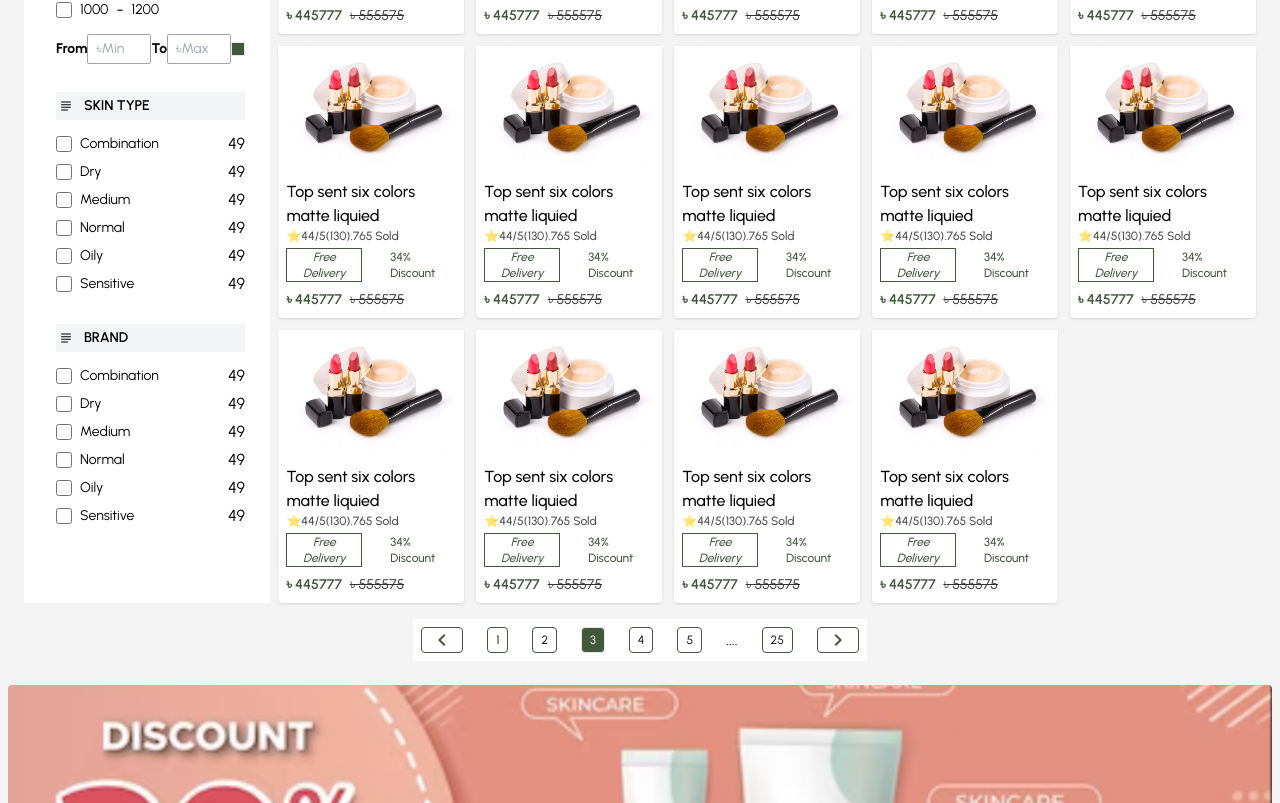
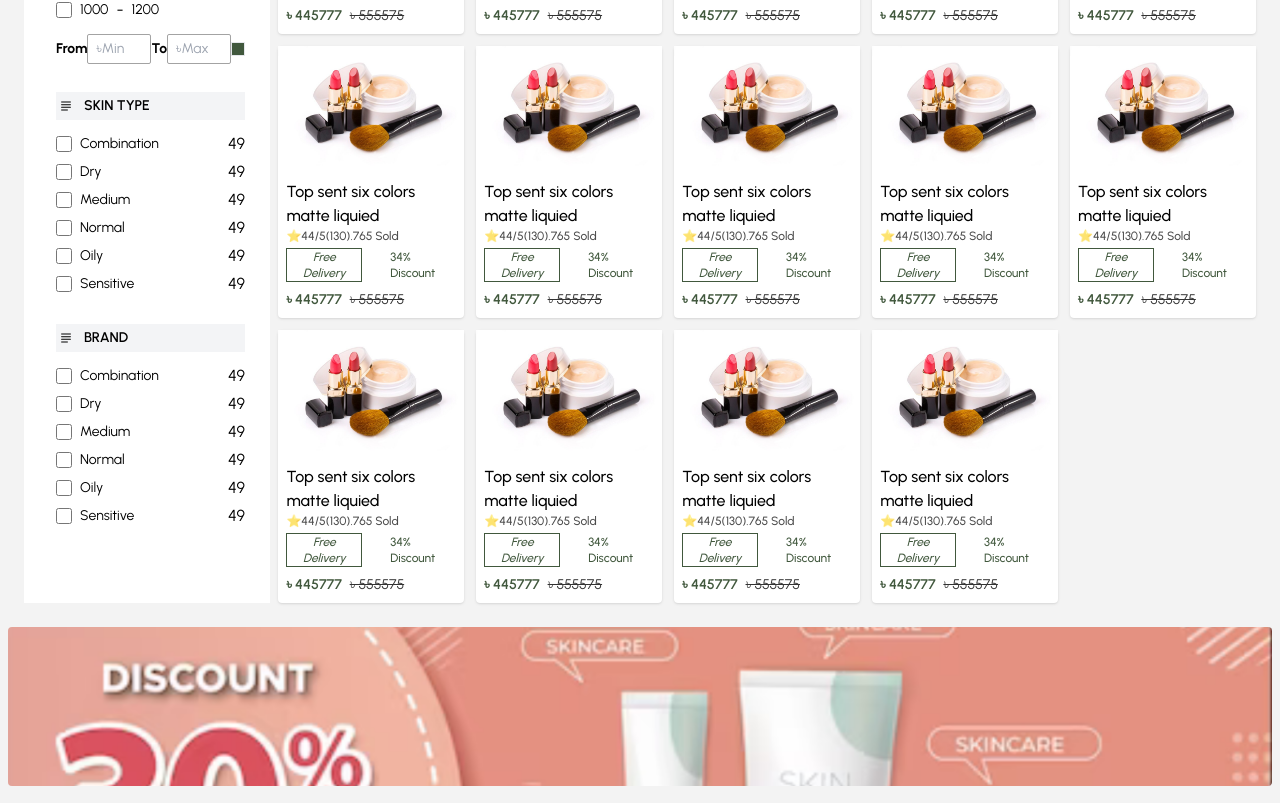
Before and after one commit to nomanscodes/cometics_corner, a Next.js app: page /shop in a window 1280 px wide. Shown: the part 625-1428 px from the top of the page. Built offline with nearby package versions, Linux system fonts and the light colour scheme; a web font is replaced by a local one.

Commit message:
initials commit

```diff
--- a/components/Home/AdsSection.jsx
+++ b/components/Home/AdsSection.jsx
@@ -2,7 +2,7 @@ import React from 'react'
 
 const AdsSection = () => {
     return (
-        <div className='px-2 flex items-center justify-center md:mt-6 '>
+        <div className='px-2 flex items-center justify-center mt-3 md:mt-6 '>
             <picture>
                 <img className='rounded' src="/ads5.png" alt="" />
             </picture>
--- a/pages/shop.jsx
+++ b/pages/shop.jsx
@@ -20,15 +20,15 @@ const Shop = () => {
                 <meta name="viewport" content="width=device-width, initial-scale=1" />
                 <link rel="icon" href="/favicon.ico" />
             </Head>
-            <div onClick={() => {
+            <AdsSection />
+            <div className='relative' onClick={() => {
                 if (showFilter) {
                     setShowFilter(false)
                 }
             }}>
-                <AdsSection />
-                <div className=' md:flex xl:grid grid-cols-5 px-2 md:px-6 mt-4 font-poppins'>
-                    <div className='absolute z-10 md:z-0 md:static md:col-span-2 lg:col-span-1 px-3 md:px-6 md:bg-white flex flex-1'>
-                        <div>
+                <div className='relative md:flex xl:grid grid-cols-5 px-2 md:px-6 mt-4 font-poppins'>
+                    <div className=' absolute md:-top-0 z-10 md:z-0 md:static md:col-span-2 lg:col-span-1 px-3 md:px-6 md:bg-white flex flex-1'>
+                        <div className='relative'>
                             <div className="desktopFilter  py-[9px] hidden md:block">
                                 <span className="filter flex items-center gap-3">
                                     <picture>
@@ -37,7 +37,7 @@ const Shop = () => {
                                     <p className='font-semibold text-base'>FILTER BY</p>
                                 </span>
                             </div>
-                            <div onClick={() => setShowFilter(!showFilter)} className="MobileFilter w-28 py-[6px] flex items-center justify-between bg-gray-600 cursor-pointer md:hidden">
+                            <div onClick={() => setShowFilter(!showFilter)} className="MobileFilter absolute w-32 px-2 py-[6px] flex items-center justify-between bg-white cursor-pointer md:hidden shadow -top-10 -ml-[10px]">
                                 <span className="filter flex items-center gap-3">
                                     <picture>
                                         <img className='w-4' src="/SVG/filter.svg" alt="" />
@@ -242,8 +242,8 @@ const Shop = () => {
                             </div>
                         </div>
                     </div>
-                    <div className='contentSection md:col-span-3 lg:col-span-4'>
-                        <div className='ml-48 md:ml-2 flex items-center gap-3 bg-white  p-2'>
+                    <div className='contentSection md:col-span-3 lg:col-span-4 mt-12 md:mt-auto'>
+                        <div className='md:ml-2 flex items-center gap-3 bg-white p-2 '>
                             <div className='flex items-center gap-1 bg-white shadow rounded-full border py-[2px] px-2 cursor-pointer'>
                                 <p className='font-semibold text-sm text-bgColor'>Red Lipistic</p>
                                 <RxCross2 size={12} />
@@ -267,23 +267,7 @@ const Shop = () => {
                         </div>
                     </div>
                 </div>
-                <div className='flex items-center justify-center px-6 mt-4 font-poppins'>
-                    <div className='flex items-center gap-1 md:gap-6 bg-white p-2 shs'>
-                        <button className='border border-bgColor text-xs px-2 rounded text-bgColor'>
-                            <MdKeyboardArrowLeft size={24} />
-                        </button>
-                        <span className='border border-bgColor text-xs px-2 py-1 rounded'>1</span>
-                        <span className='border border-bgColor text-xs px-2 py-1 rounded'>2</span>
-                        <span className='border bg-bgColor text-white text-xs px-2 py-1 rounded'>3</span>
-                        <span className='border border-bgColor text-xs px-2 py-1 rounded'>4</span>
-                        <span className='border border-bgColor text-xs px-2 py-1 rounded'>5</span>
-                        <span className=''>....</span>
-                        <span className='border border-bgColor text-xs px-2 py-1 rounded'>25</span>
-                        <button className='border border-bgColor text-bgColor text-xs px-2  rounded'>
-                            <MdKeyboardArrowRight size={24} />
-                        </button>
-                    </div>
-                </div>
+
                 <AdsSection />
                 <LikeProducts />
             </div>
```
